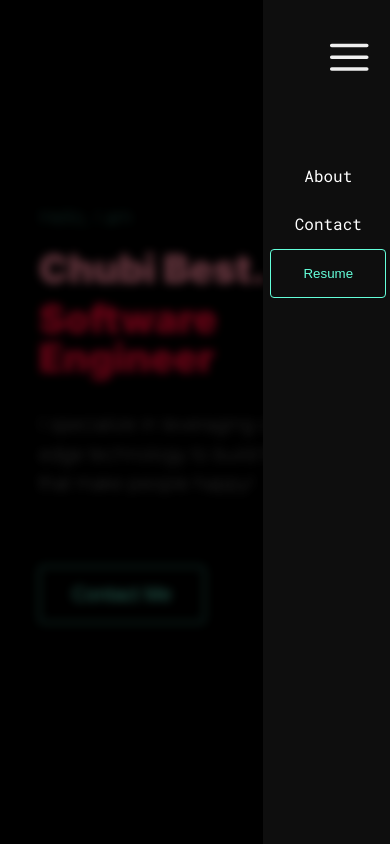
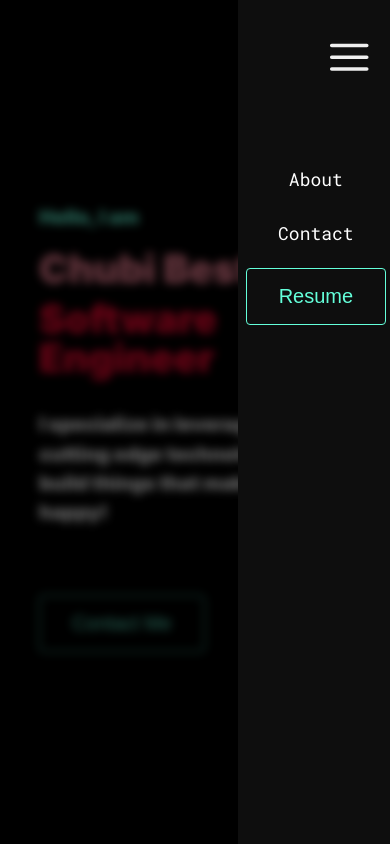
Before and after one commit to chubibest/portfolio, a React (Create React App) app: page / in a window 390 px wide. Both pictures are taken after a click on the element 349 px from the left and 59 px from the top of the page. Built offline with nearby package versions, Linux system fonts and the light colour scheme.

Commit message:
fix mobile font weights

```diff
--- a/src/Components/Button/index.tsx
+++ b/src/Components/Button/index.tsx
@@ -15,11 +15,6 @@ const Button = styled.button(({theme}) => ({
     width: 'fit-content',
     padding: '1rem 2rem',
     borderRadius: '4px',
-
-    '@media (max-width: 767px)': {
-
-        fontSize: theme.fonts.medium
-    }
 }))
 
 const Index = ({ text, className, onClick }: ButtonProps) => {
--- a/src/Components/Header/Navigation/NavigationContent/index.tsx
+++ b/src/Components/Header/Navigation/NavigationContent/index.tsx
@@ -4,7 +4,7 @@ import { mailTo, about } from '../actions';
 import NavigationItem from '../NavigationItem'
 import Button from '../../../Button'
 
-const NavigationContent = styled.div({
+const NavigationContent = styled.div(({theme}) => ({
     display: 'flex',
     flexDirection: 'row',
     justifyContent: 'space-between',
@@ -19,9 +19,15 @@ const NavigationContent = styled.div({
         'margin-left': 'auto',
         'lineHeight': '3',
         'paddingRight': '1vw',
-        'zIndex': 4
+        'zIndex': 4,
+        fontSize: '18px',
+        'a button': {
+            marginTop: '1vh',
+            fontSize: '20px',
+
+        }
     },
-})
+}))
 
 // const options  = ['About', 'Experience', 'Contributions', 'Contact']
 const options  = [{text: 'About', onClick: about}, {text: 'Contact', onClick: mailTo}]
--- a/src/Components/Intro/index.tsx
+++ b/src/Components/Intro/index.tsx
@@ -15,6 +15,7 @@ const Intro = styled.div(({ theme }) => ({
     '.greeting': {
         color: theme.colors.lively,
         marginBottom: '5vh',
+        fontWeight: 'bold',
         '@media (max-width: 767px)': {
             marginBottom: '1vh',
         }
@@ -33,6 +34,7 @@ const Intro = styled.div(({ theme }) => ({
         marginTop: '4vh',
         width: theme.layout.third,
         color: 'white',
+        fontWeight: 'bold',
         '@media (max-width: 767px)': {
             width: '80vw',
         }
```
